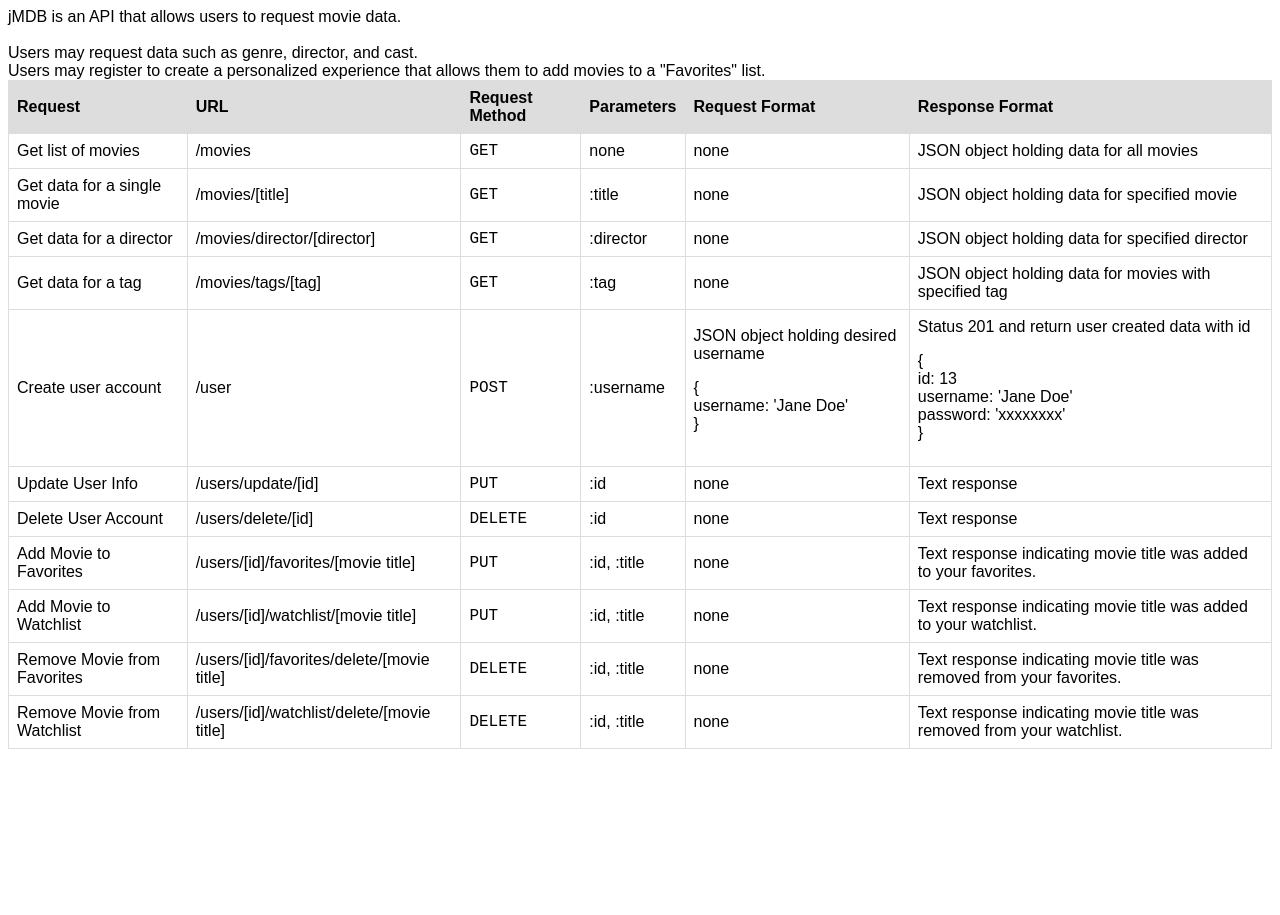
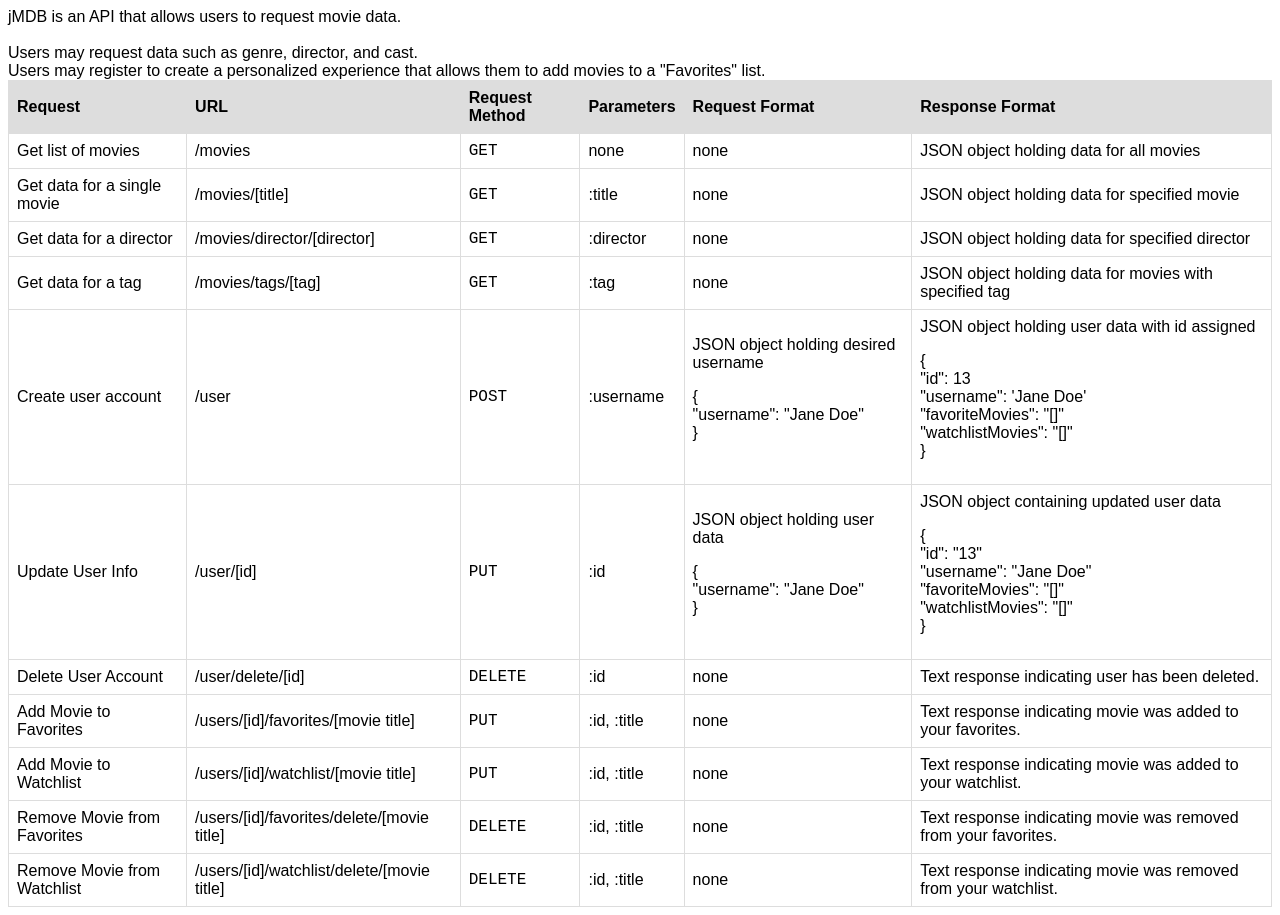
Before and after one commit to jaceyh/movie-API, a website: page public/documentation.html in a window 1280 px wide. Before the commit the page ends 800 px from the top, so only its background shows below. Drawn offline with Linux system fonts and the light colour scheme.

Commit message:
update delete and documentation

```diff
--- a/public/documentation.html
+++ b/public/documentation.html
@@ -78,34 +78,47 @@
             <td>:username</td>
             <td>JSON object holding desired username<br>
                 <p> { <br>
-                   username: 'Jane Doe'<br>
+                   "username": "Jane Doe"<br>
                     }
                 </p>
             </td>
-            <td>Status 201 and return user created data with id
+            <td>JSON object holding user data with id assigned <br>
                 <p> { <br>
-                    id: 13<br>
-                    username: 'Jane Doe'<br>
-                    password: 'xxxxxxxx'<br>
+                    "id": 13<br>
+                    "username": 'Jane Doe'<br>
+                    "favoriteMovies": "[]"<br>
+                    "watchlistMovies": "[]"<br>
                      }
                  </p>
             </td>
         </tr>
         <tr>
             <td>Update User Info</td>
-            <td>/users/update/[id]</td>
+            <td>/user/[id]</td>
             <td class="code">PUT</td>
             <td>:id</td>
-            <td>none</td>
-            <td>Text response</td>
+            <td>JSON object holding user data<br>
+                <p> { <br>
+                    "username": "Jane Doe"<br>
+                    }
+                </p> </td>
+            <td>JSON object containing updated user data<br>
+                <p>{<br>
+                    "id": "13" <br>
+                    "username": "Jane Doe" <br>
+                    "favoriteMovies": "[]" <br>
+                    "watchlistMovies": "[]" <br>
+                    }
+                </p>
+            </td>
         </tr>
         <tr>
             <td>Delete User Account</td>
-            <td>/users/delete/[id]</td>
+            <td>/user/delete/[id]</td>
             <td class="code">DELETE</td>
             <td>:id</td>
             <td>none</td>
-            <td>Text response</td>
+            <td>Text response indicating user has been deleted.</td>
         </tr>
         <tr>
             <td>Add Movie to Favorites</td>
@@ -113,7 +126,7 @@
             <td class="code">PUT</td>
             <td>:id, :title </td>
             <td>none</td>
-            <td>Text response indicating movie title was added to your favorites.</td>
+            <td>Text response indicating movie was added to your favorites.</td>
         </tr>
         <tr>
             <td>Add Movie to Watchlist</td>
@@ -121,7 +134,7 @@
             <td class="code">PUT</td>
             <td>:id, :title</td>
             <td>none</td>
-            <td>Text response indicating movie title was added to your watchlist.</td>
+            <td>Text response indicating movie was added to your watchlist.</td>
         </tr>
         <tr>
             <td>Remove Movie from Favorites</td>
@@ -129,7 +142,7 @@
             <td class="code">DELETE</td>
             <td>:id, :title </td>
             <td>none</td>
-            <td>Text response indicating movie title was  removed from your favorites.</td>
+            <td>Text response indicating movie was removed from your favorites.</td>
         </tr>
         <tr>
             <td>Remove Movie from Watchlist</td>
@@ -137,7 +150,7 @@
             <td class="code">DELETE</td>
             <td>:id, :title</td>
             <td>none</td>
-            <td>Text response indicating movie title was removed from your watchlist.</td>
+            <td>Text response indicating movie was removed from your watchlist.</td>
         </tr>
     </table>
 </body>
```
Also changed, not shown: index.js (+39 -22 lines), log.txt (+17 -0 lines).
